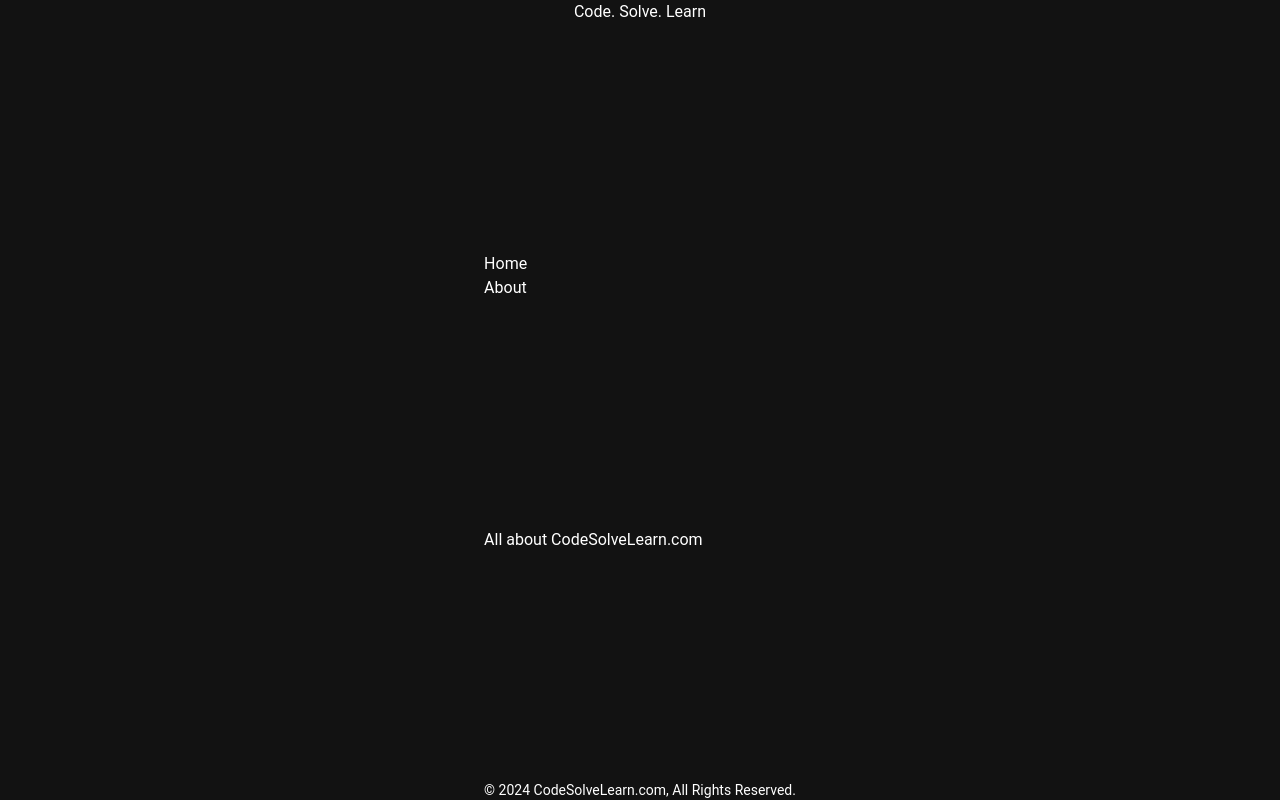
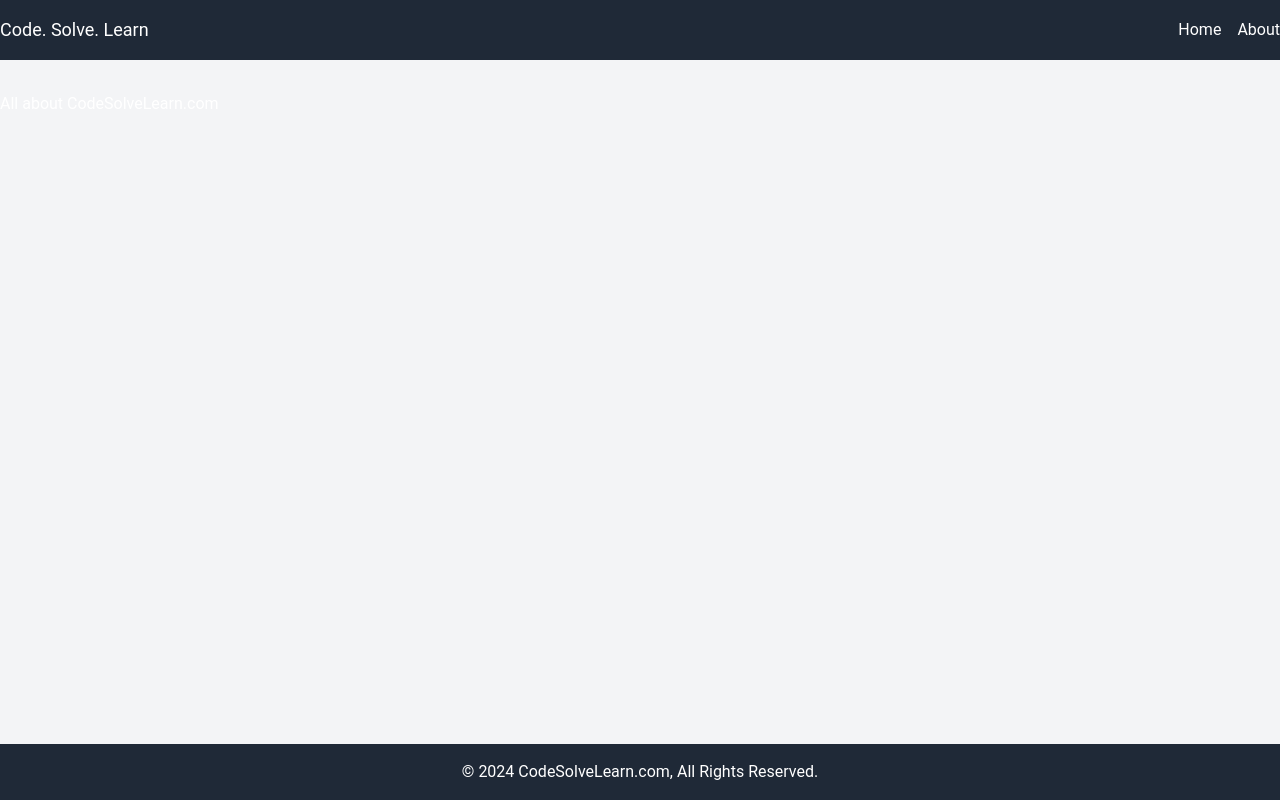
Before and after one commit to briandobbs/CodeSolveLearn, a React (Vite) app in the folder code_solve_learn/: page /about in a window 1280 px wide. Built offline with nearby package versions, Linux system fonts and the light colour scheme.

Commit message:
move nav to header component

```diff
--- a/code_solve_learn/src/App.tsx
+++ b/code_solve_learn/src/App.tsx
@@ -1,5 +1,5 @@
 import "./styles.css";
-import { BrowserRouter as Router, Routes, Route, Link } from "react-router-dom";
+import { BrowserRouter as Router, Routes, Route } from "react-router-dom";
 import Header from "./components/Header";
 import Footer from "./components/Footer";
 import Home from "./components/Home";
@@ -7,31 +7,23 @@ import About from "./components/About";
 
 function App() {
   return (
-    <div className="tw-flex tw-h-screen tw-justify-center">
-      <div className="tw-flex tw-flex-col tw-justify-between">
+    <Router>
+      <div className="tw-flex tw-flex-col tw-min-h-screen">
+        {/* Header */}
         <Header />
 
-        <Router>
-          <nav>
-            <ul>
-              <li>
-                <Link to="/">Home</Link>
-              </li>
-              <li>
-                <Link to="/about">About</Link>
-              </li>
-            </ul>
-          </nav>
-
+        {/* Main content area */}
+        <main className="tw-flex-grow tw-bg-gray-100 tw-py-8">
           <Routes>
             <Route path="/" element={<Home />} />
             <Route path="/about" element={<About />} />
           </Routes>
-        </Router>
+        </main>
 
+        {/* Footer */}
         <Footer />
       </div>
-    </div>
+    </Router>
   );
 }
 
--- a/code_solve_learn/src/components/Footer.tsx
+++ b/code_solve_learn/src/components/Footer.tsx
@@ -4,7 +4,7 @@ export default function Footer() {
   const currentYear = new Date().getFullYear();
 
   return (
-    <footer className="tw-flex tw-justify-center tw-footer">
+    <footer className="tw-bg-gray-800 tw-text-white tw-py-4 tw-text-center">
       <p>© {currentYear} CodeSolveLearn.com, All Rights Reserved.</p>
     </footer>
   );
--- a/code_solve_learn/src/components/Header.tsx
+++ b/code_solve_learn/src/components/Header.tsx
@@ -1,9 +1,20 @@
 import React from "react";
+import { Link } from "react-router-dom";
 
 export default function Header() {
   return (
-    <div className="tw-flex tw-justify-center">
-      <h2 className="">Code. Solve. Learn</h2>
-    </div>
+    <header className="tw-bg-gray-800 tw-text-white tw-py-4">
+      <div className="tw-flex tw-justify-between tw-items-center tw-container tw-mx-auto">
+        <h2 className="tw-text-lg">Code. Solve. Learn</h2>
+        <nav className="tw-flex tw-gap-4">
+          <Link className="tw-text-white" to="/">
+            Home
+          </Link>
+          <Link className="tw-text-white" to="/about">
+            About
+          </Link>
+        </nav>
+      </div>
+    </header>
   );
 }
```
